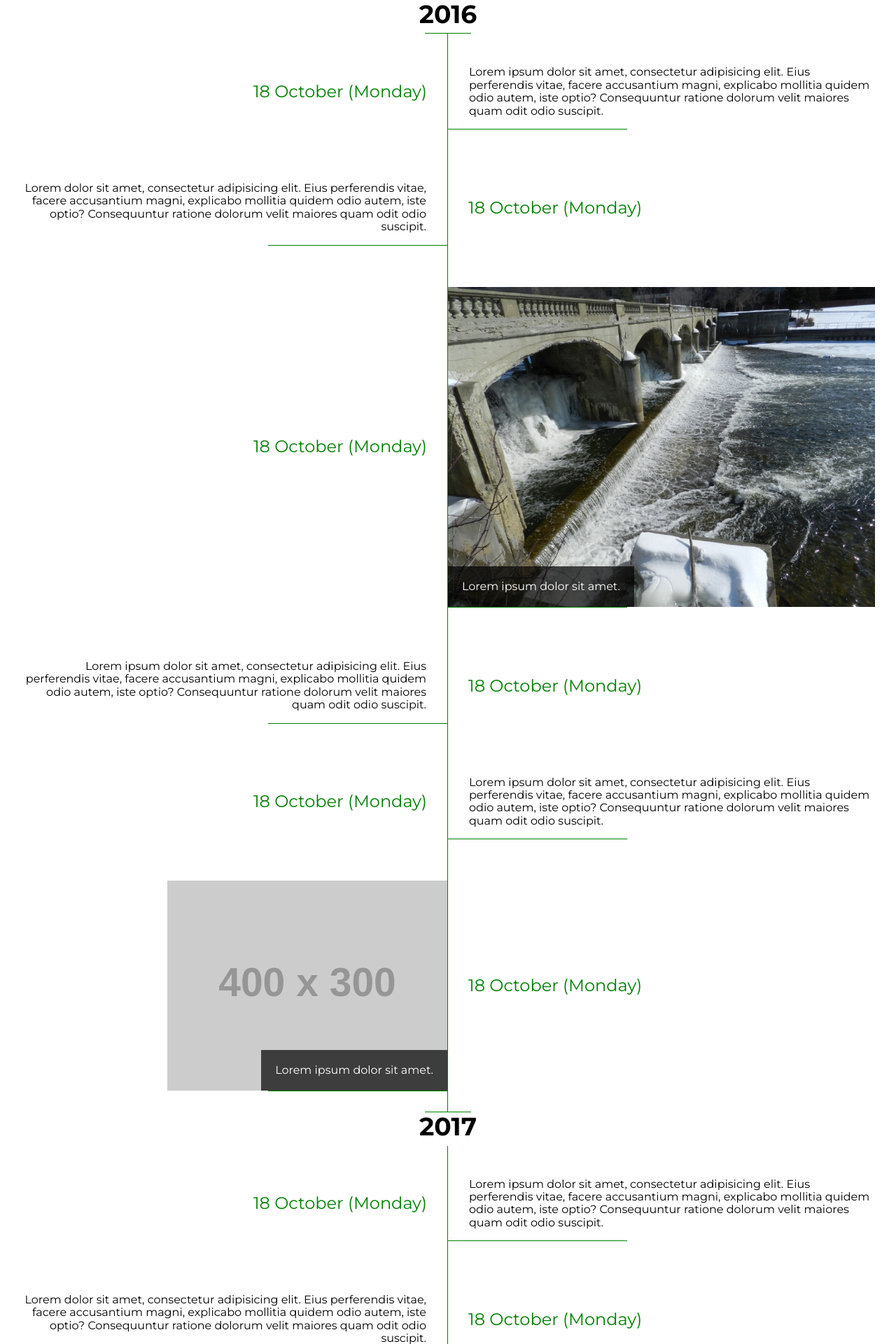
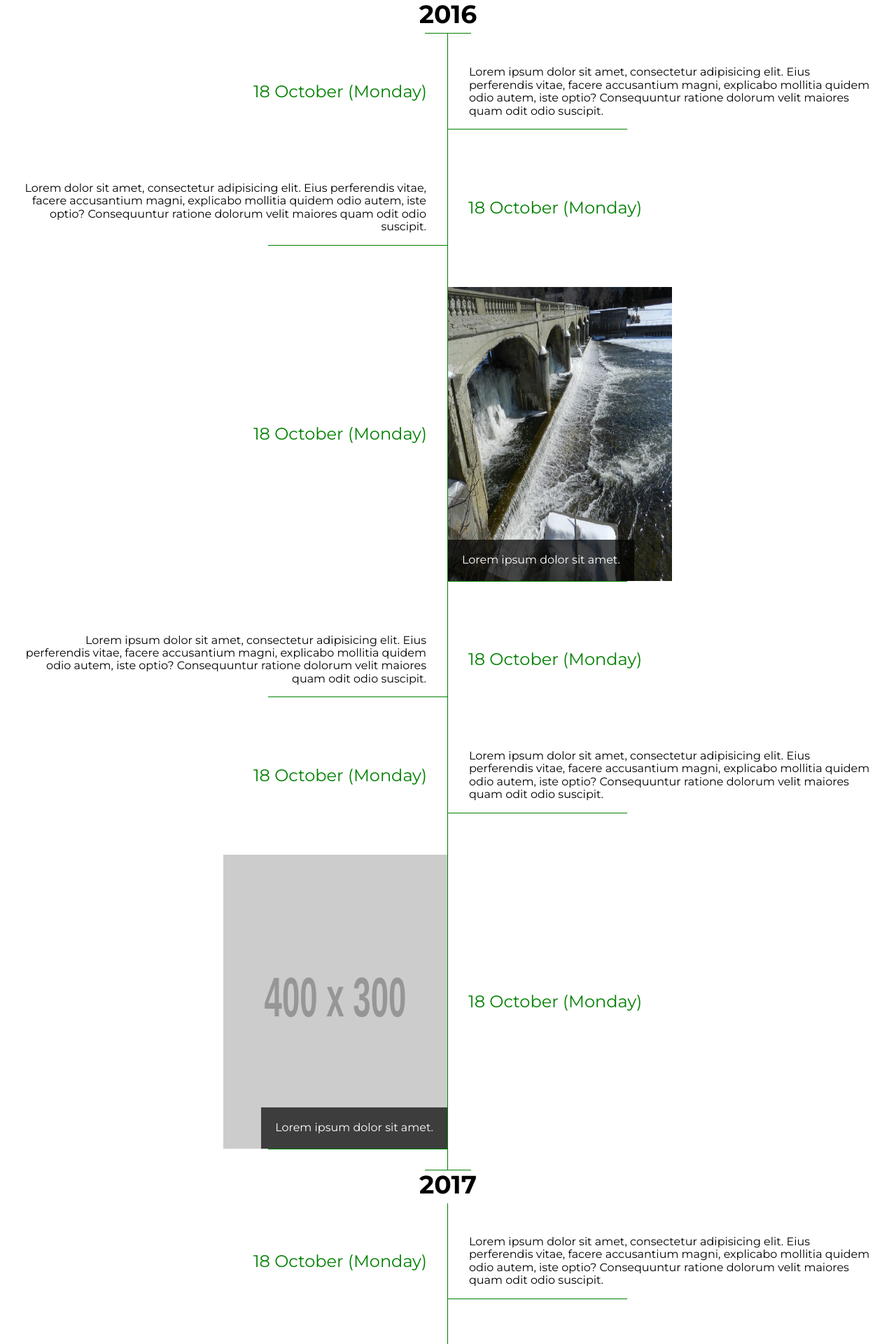
Before and after one commit to umichfjp/umichfjp.github.io, a Jekyll site: the page built from pages/timeline.html, in a window 1280 px wide. Shown: the top 1920 px of the page at 70% size. Built offline with Jekyll 4.4.1, drawn with Linux system fonts in a browser that asks for light colours; nearby versions of some CDN libraries.

Commit message:
Update style.css

```diff
--- a/pages/css/style.css
+++ b/pages/css/style.css
@@ -10,6 +10,8 @@ html {
 
 img {
   max-width: 100%;
+  height: 420px;
+  width: 320px;
 }
 
 .timeline {
```
